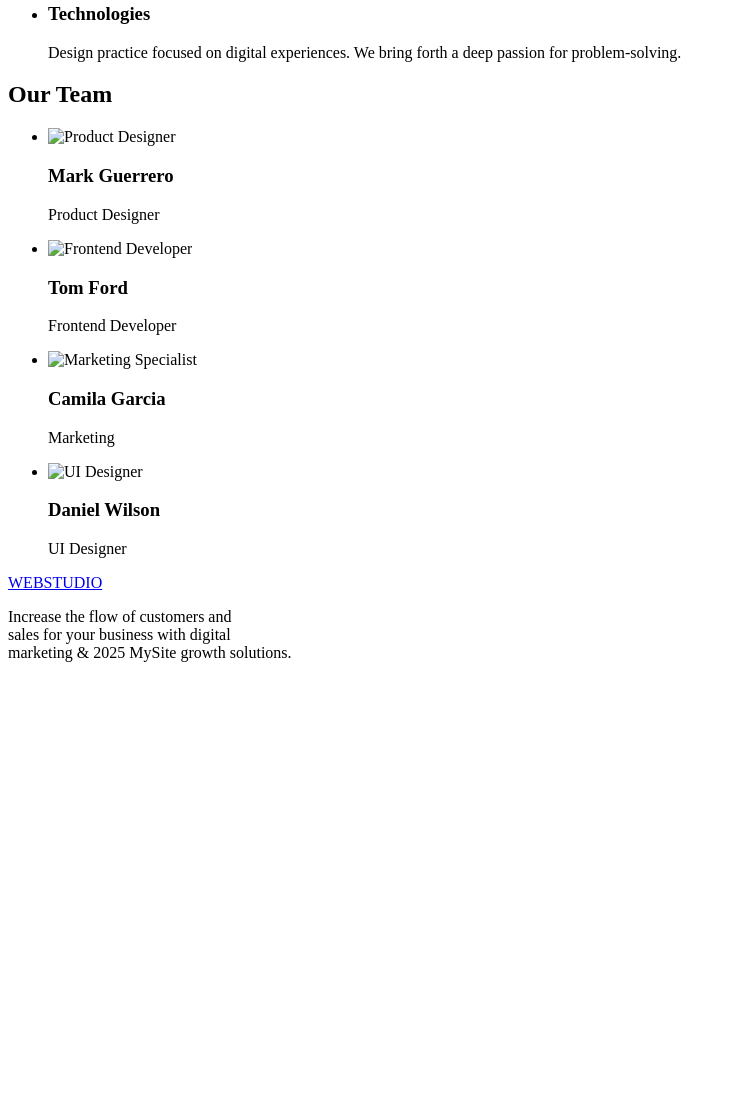
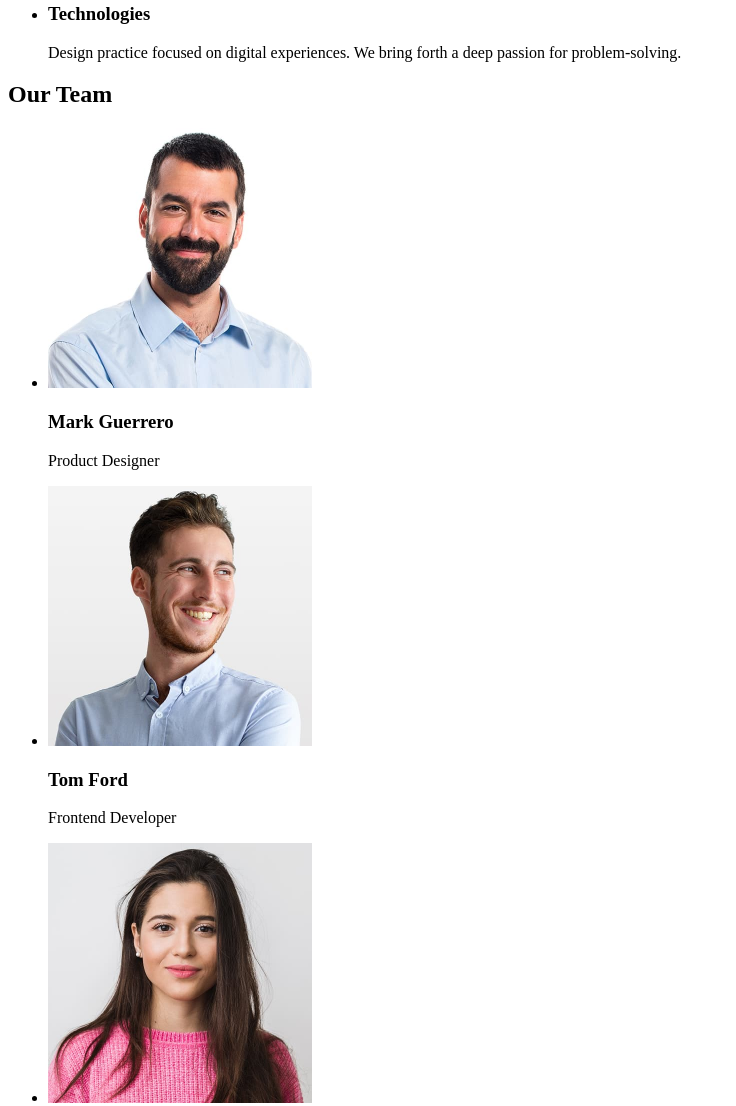
Before and after one commit to polina-matviienko/goit-markup-hw-01, a plain HTML site: page index.html in a window 1280 px wide. Shown: the part 493-1599 px from the top of the page, without its empty margins (0-736 px from the left). Before the commit the page ends 1171 px from the top, so only its background shows below. Drawn offline with Linux system fonts and the light colour scheme; the site is published under a folder, as on GitHub Pages, so addresses that start at the root find nothing.

Commit message:
add images

```diff
--- a/index.html
+++ b/index.html
@@ -72,7 +72,7 @@
         <ul>
           <li>
             <img
-              src="/images/product-designer.jpg"
+              src="./images/product-designer.jpg"
               width="264"
               height="260"
               alt="Product Designer"
@@ -83,7 +83,7 @@
 
           <li>
             <img
-              src="/images/frontend-developer.jpg"
+              src="./images/frontend-developer.jpg"
               width="264"
               height="260"
               alt="Frontend Developer"
@@ -94,7 +94,7 @@
 
           <li>
             <img
-              src="/images/marketing-specialist.jpg"
+              src="./images/marketing-specialist.jpg"
               width="264"
               height="260"
               alt="Marketing Specialist"
@@ -105,7 +105,7 @@
 
           <li>
             <img
-              src="/images/ui-designer.jpg"
+              src="./images/ui-designer.jpg"
               width="264"
               height="260"
               alt="UI Designer"
```
